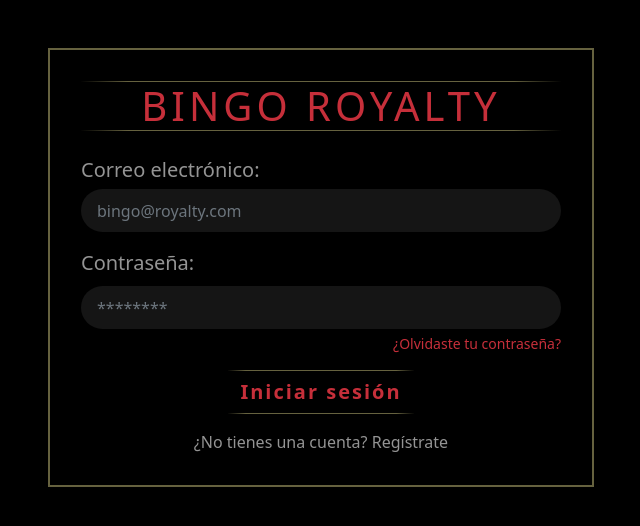
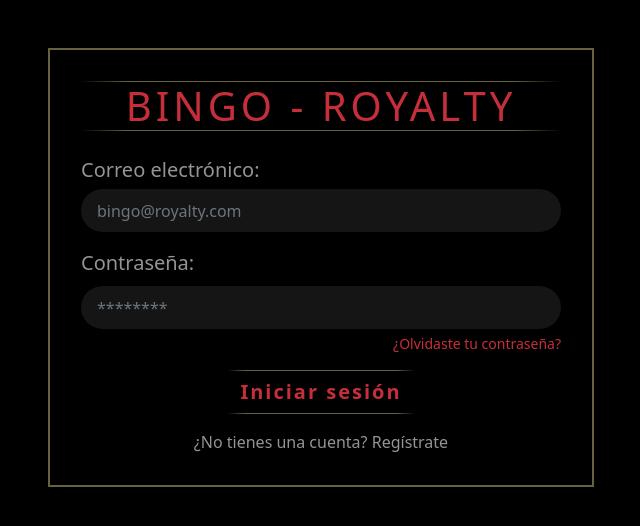
Before and after one commit to DarrCode/bingo-front, a Vue app: page / in a window 1280 px wide. Shown: the top 526 px of the page, without its empty margins (319-959 px from the left). Built offline with nearby package versions, Linux system fonts and the light colour scheme.

Commit message:
redirect

```diff
--- a/src/views/Auth/Auth.vue
+++ b/src/views/Auth/Auth.vue
@@ -4,7 +4,7 @@
       <b-col cols="6">
         <b-card class="card-auth mt-5" >
           <b-card-text>
-            <h1 class="text-center mb-4 title-auth">BINGO ROYALTY</h1>
+            <h1 class="text-center mb-4 title-auth">BINGO - ROYALTY</h1>
 
             <FormLogin @changeToForgot="changeToForgot" v-if="auth == 1"/>
             <FormRegister v-else-if="auth == 2"/>
```
